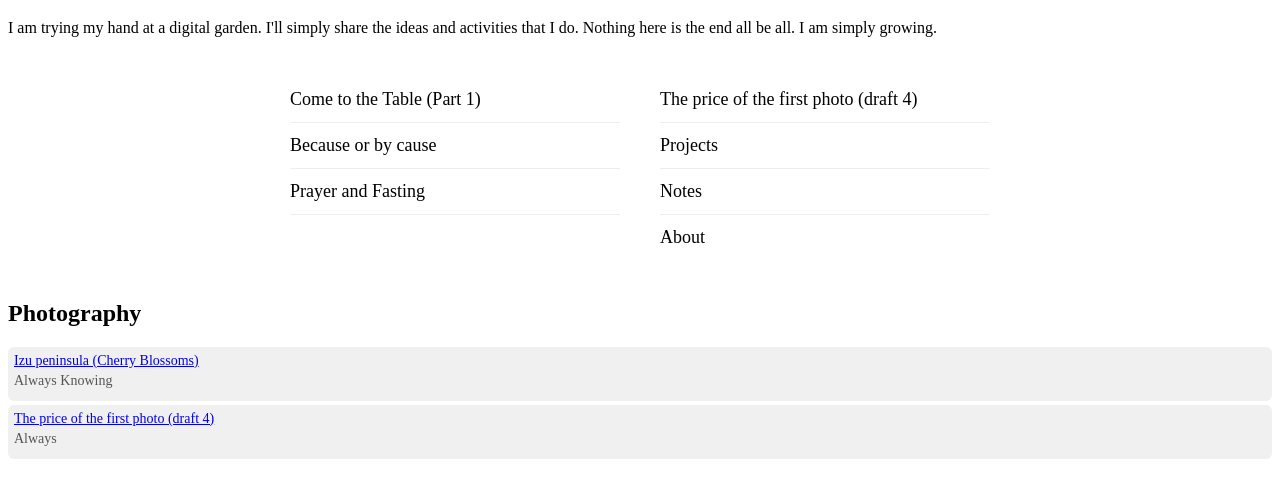
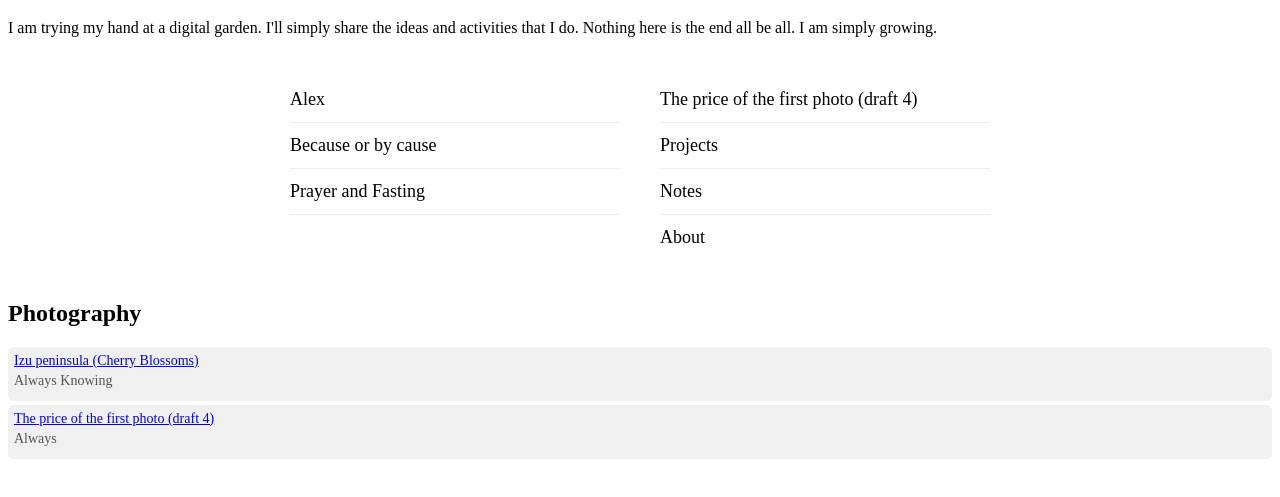
Before and after one commit to Gaimau/blog, a plain HTML site: page index.html in a window 1280 px wide. Shown: the part 61-558 px from the top of the page. Drawn offline with Linux system fonts and the light colour scheme.

Commit message:
Update index.html

```diff
--- a/index.html
+++ b/index.html
@@ -83,7 +83,7 @@
             </p>
 
 <div class="toc">
-    <a href="article.html?title=Come%20to%20the%20Table%20(Part%201)">Come to the Table (Part 1)</a>
+    <a href="article.html?title=Alex">Alex</a>
     <a href="article.html?title=Because%20or%20by%20cause">Because or by cause</a>
     <a href="article.html?title=Prayer%20and%20Fasting">Prayer and Fasting</a>
     <a href="article.html?title=The%20price%20of%20the%20first%20photo%20(draft%204)">The price of the first photo (draft 4)</a>
```
